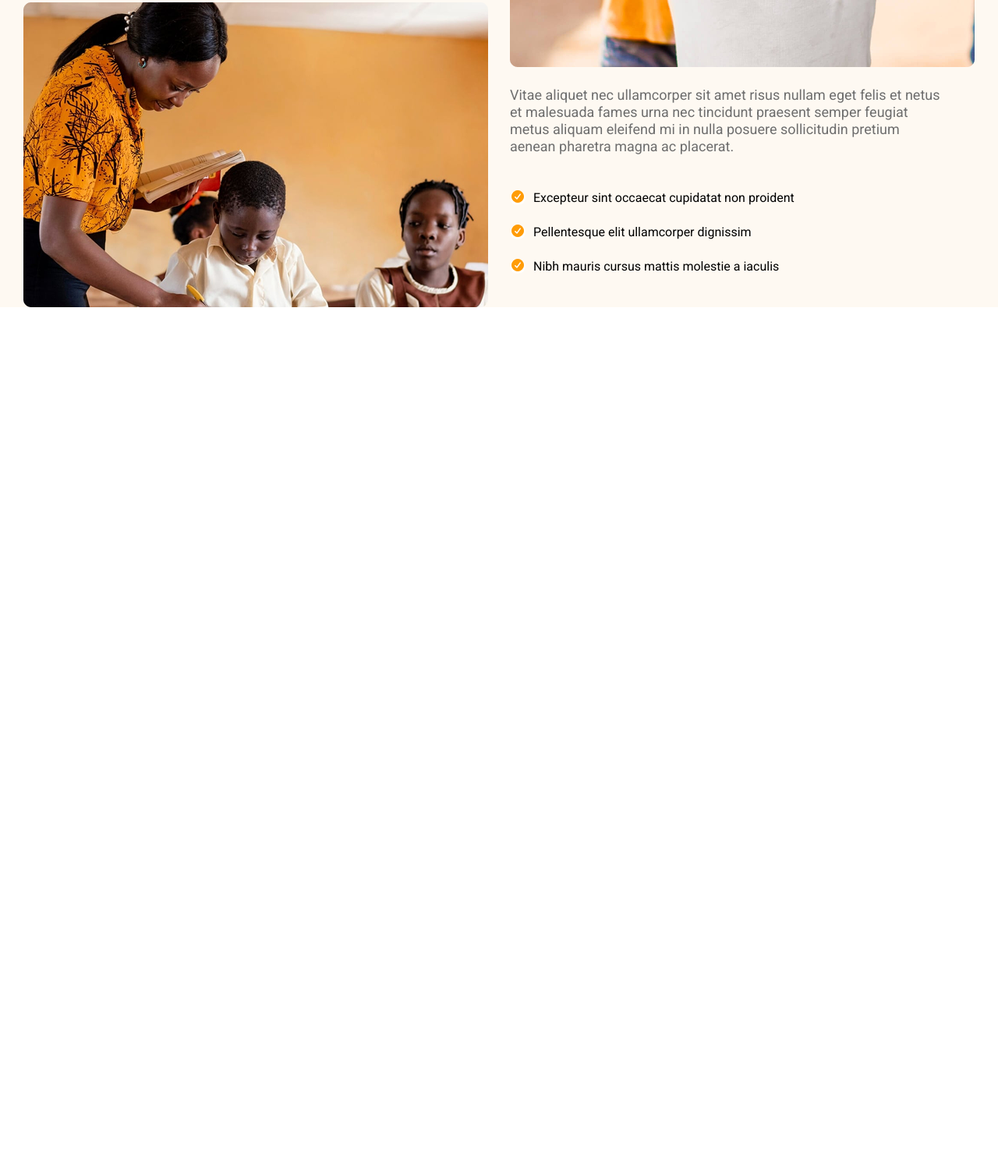
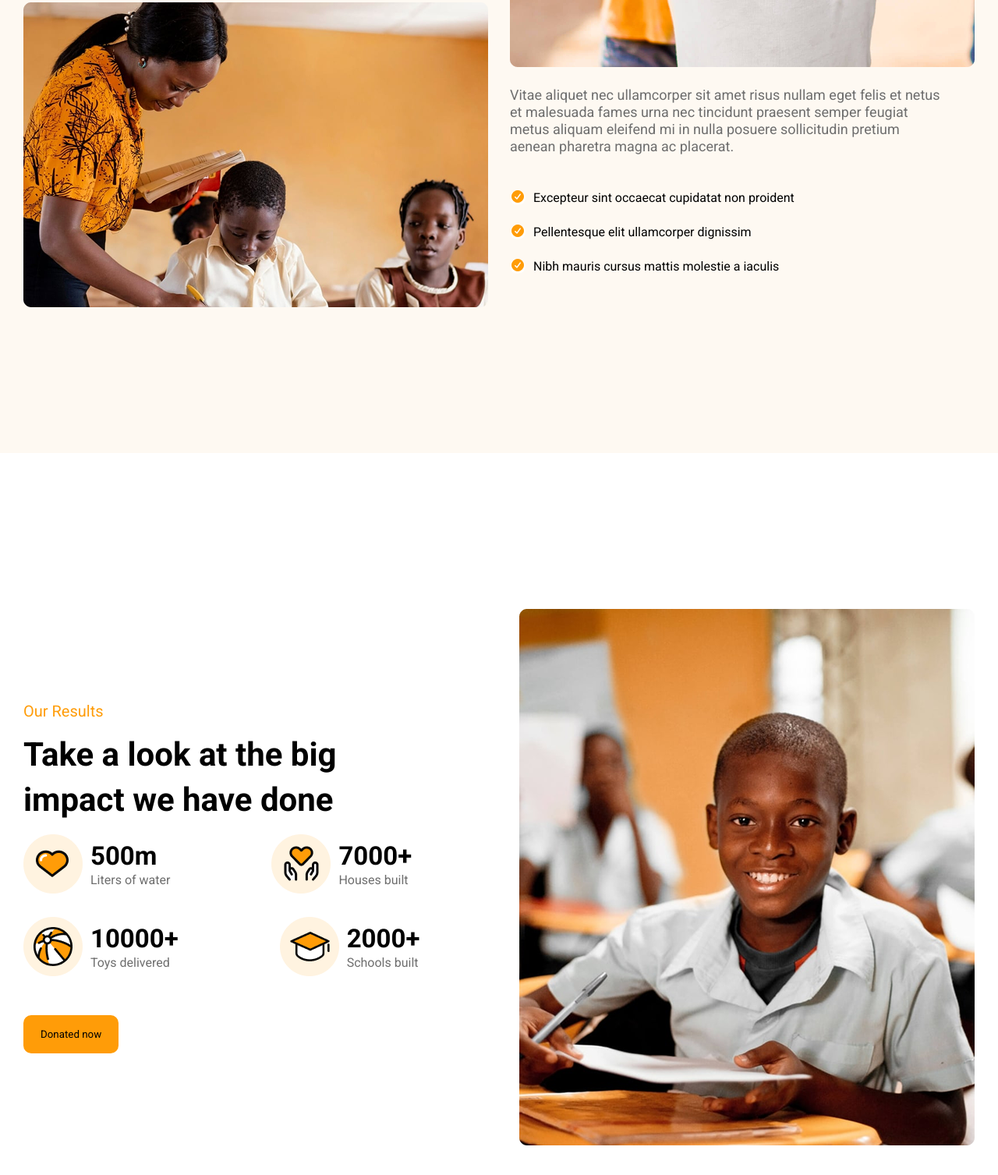
Before and after one commit to BoBo1168/exam3, a plain HTML site: page index.html in a window 1280 px wide. Shown: the part 2152-3659 px from the top of the page at 78% size. Before the commit the page ends 2546 px from the top, so only its background shows below. Drawn offline with Linux system fonts and the light colour scheme.

Commit message:
section 4

```diff
--- a/index.html
+++ b/index.html
@@ -84,5 +84,46 @@
             </div>
         </div>
     </section>
+
+    <section class="sec3">
+        <div>
+            <p style="font-size: 20px; color: #FF9C08;">Our Results</p>
+            <h3 style="font-size: 42px; line-height: 58px; padding: 15px 0;">Take a look at the big <br> impact we have done</h3>
+            <div style="display: flex; gap: 130px; margin-bottom: 30px;">
+            <div style="display: flex; align-items: center; gap: 10px;">
+                <img src="./IMAGE (27).png" alt="">
+                <div>
+                    <h3 style="font-size: 33px; line-height: 42px;">500m</h3>
+                    <p style="font-size: 16px; color: #6E6E6E;">Liters of water</p>
+                </div>
+            </div>
+            <div style="display: flex; align-items: center; gap: 10px;">
+                <img src="./IMAGE (28).png" alt="">
+                <div>
+                    <h3 style="font-size: 33px; line-height: 42px;">7000+</h3>
+                    <p style="font-size: 16px; color: #6E6E6E;">Houses built</p>
+                </div>
+            </div>
+            </div>
+            <div style="display: flex; gap: 130px; margin-bottom: 50px;">
+            <div style="display: flex; align-items: center; gap: 10px;">
+                <img src="./IMAGE (29).png" alt="">
+                <div>
+                    <h3 style="font-size: 33px; line-height: 42px;">10000+</h3>
+                    <p style="font-size: 16px; color: #6E6E6E;">Toys delivered</p>
+                </div>
+            </div>
+                <div style="display: flex; align-items: center; gap: 10px;">
+                    <img src="./IMAGE (30).png" alt="">
+                    <div>
+                        <h3 style="font-size: 33px; line-height: 42px;">2000+</h3>
+                        <p style="font-size: 16px; color: #6E6E6E;">Schools built</p>
+                    </div>
+                </div>
+                </div>
+                <button class="btn1">Donated now</button>
+        </div>
+        <img src="./IMAGE (26).png" alt="">
+    </section>
 </body>
 </html>
--- a/style.css
+++ b/style.css
@@ -52,6 +52,7 @@ header{
     display: flex;
     justify-content: space-between;
     margin-top: 130px;
+    padding-bottom: 187px;
 }
 .zq2{
     display: flex;
@@ -67,3 +68,12 @@ header{
     display: flex;
     gap: 10px;
 }
+.sec3{
+    display: flex;
+    justify-content: space-between;
+    align-items: center;
+    max-width: 1220px;
+    margin: auto;
+    margin-top: 200px;
+    margin-bottom: 200px;
+}
```
Also changed, not shown: IMAGE (26).png (added), IMAGE (27).png (added), IMAGE (28).png (added), IMAGE (29).png (added), IMAGE (30).png (added).
